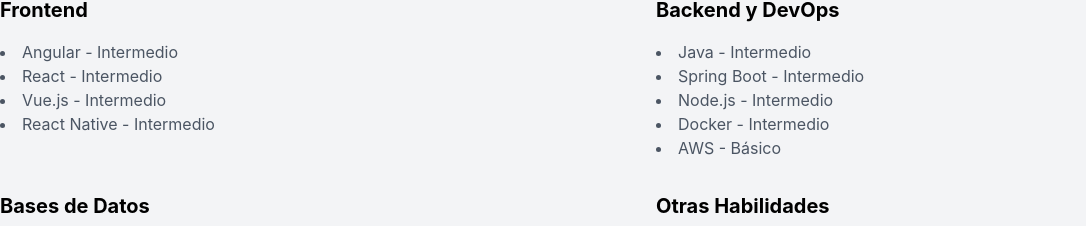
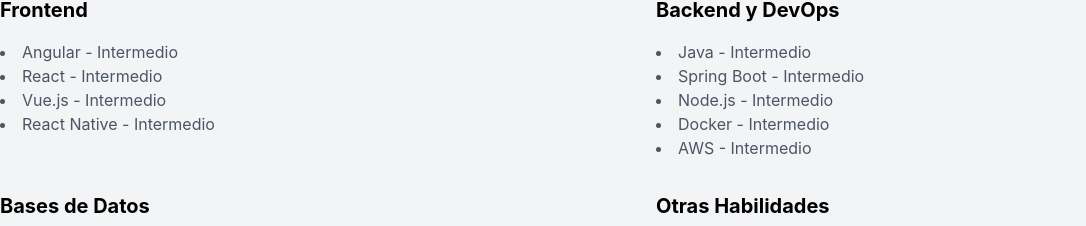
Before and after one commit to JJAR140201/portafolio, a React (Create React App) app: page / in a window 1280 px wide. Shown: the part 1468-1694 px from the top of the page, without its empty margins (0-1086 px from the left). Built offline with nearby package versions, Linux system fonts and the light colour scheme.

Commit message:
Update App.js

```diff
--- a/src/App.js
+++ b/src/App.js
@@ -125,7 +125,7 @@
                 <li>Spring Boot - Intermedio</li>
                 <li>Node.js - Intermedio</li>
                 <li>Docker - Intermedio</li>
-                <li>AWS - Básico</li>
+                <li>AWS - Intermedio</li>
               </ul>
             </div>
             <div>
```
